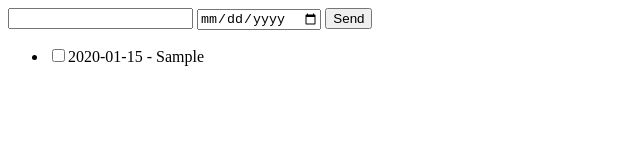
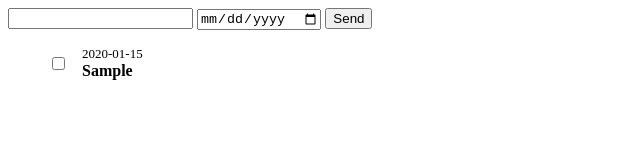
Before and after one commit to mateuszrosa/Tasker, a plain HTML site: page index.html in a window 1280 px wide. Both pictures are taken after typing "Sample", "2020-01-15" into the empty fields and a click on the input "Send". Shown: the whole page, without its empty margins (0-640 px from the left). Drawn offline with Linux system fonts and the light colour scheme.

Commit message:
new construction of li containing task

```diff
--- a/index.html
+++ b/index.html
@@ -5,6 +5,7 @@
     <meta charset="UTF-8">
     <meta name="viewport" content="width=device-width, initial-scale=1.0">
     <title>Document</title>
+    <link rel="stylesheet" href="style.css">
 </head>
 
 <body>
--- /dev/null
+++ b/style.css
@@ -0,0 +1,19 @@
+li {
+    display: flex;
+    list-style: none;
+    align-items: center;
+}
+
+li>div {
+    display: flex;
+    flex-direction: column;
+    margin-left: 14px;
+}
+
+li>div>span:first-child {
+    font-size: 13px;
+}
+
+li>div>span:last-child {
+    font-weight: 800;
+}
--- a/task-renderer.js
+++ b/task-renderer.js
@@ -8,8 +8,15 @@ class TaskRenderer {
       const check = document.createElement("input");
       check.setAttribute("type", "checkbox");
       const newLi = document.createElement("li");
-      newLi.textContent = `${task.date} - ${task.text}`;
-      newLi.prepend(check);
+      const newDiv = document.createElement("div");
+      const newSpanTitle = document.createElement("span");
+      newSpanTitle.textContent = task.text;
+      const newSpanDate = document.createElement("span");
+      newSpanDate.textContent = task.date;
+      newDiv.append(newSpanDate);
+      newDiv.append(newSpanTitle);
+      newLi.append(check);
+      newLi.append(newDiv);
       this.list.append(newLi);
     });
   }
```
